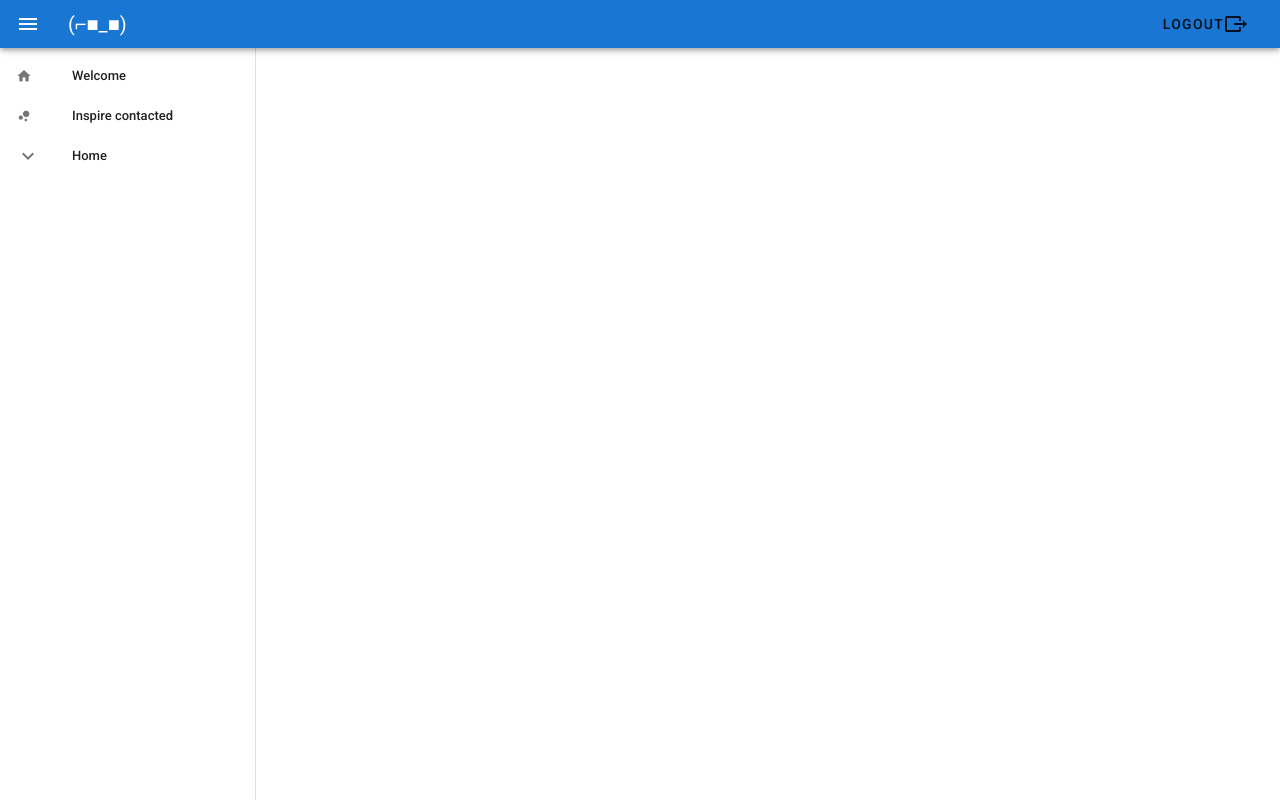
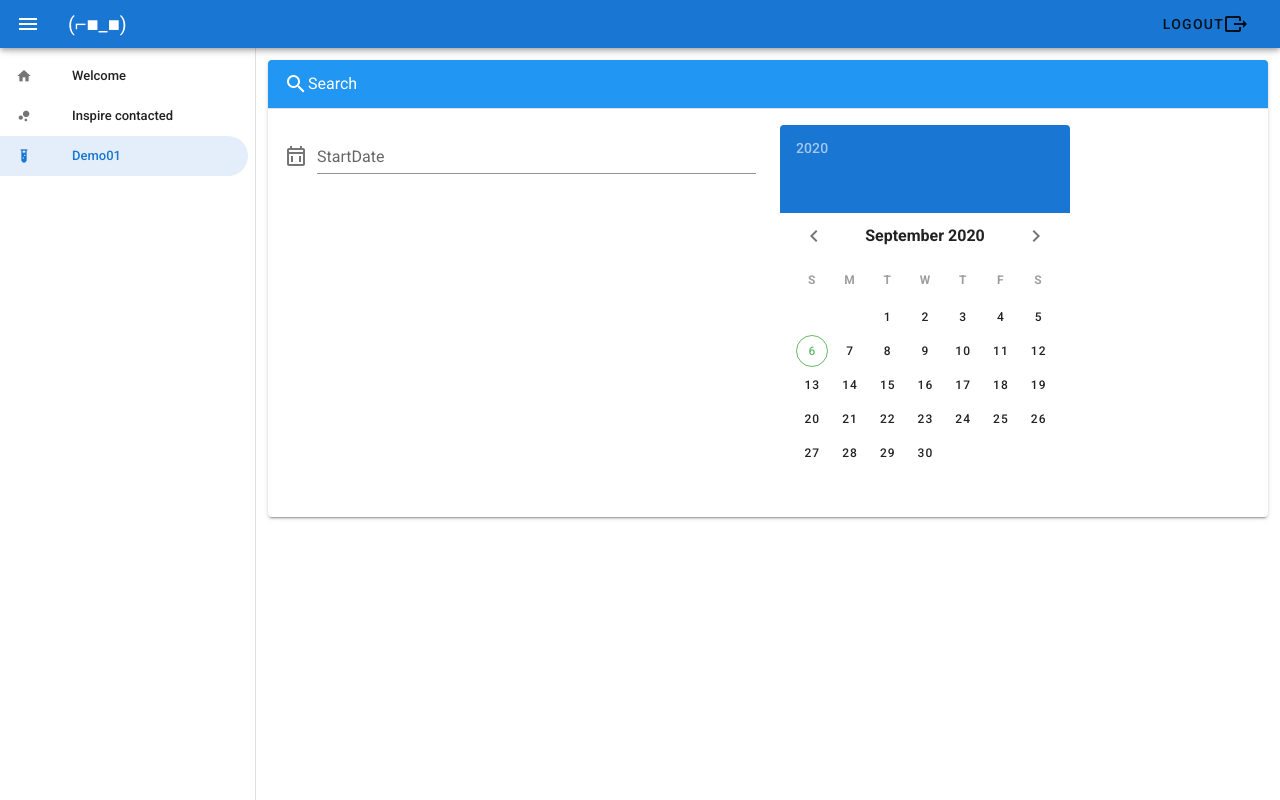
Before and after one commit to Jutipong/nuxt-es, a Nuxt app: page /demo01 in a window 1280 px wide. Built offline with nearby package versions, Linux system fonts and the light colour scheme.

Commit message:
Update Code

```diff
--- a/layouts/app-bar.vue
+++ b/layouts/app-bar.vue
@@ -1,14 +1,6 @@
 <template>
-  <v-container grid-list-xl>
-    <v-app-bar
-      :clipped-left="$vuetify.breakpoint.lgAndUp"
-      app
-      color="primary"
-      fixed
-      small
-      dark
-      dense
-    >
+  <!-- <v-container grid-list-xl> -->
+  <v-app-bar :clipped-left="$vuetify.breakpoint.lgAndUp" app color="primary" fixed small dark dense>
     <v-app-bar-nav-icon @click.stop="drawer = !drawer"></v-app-bar-nav-icon>
     <v-toolbar-title style="width: 300px" class="ml-0 pl-4">
       <!-- <span class="hidden-sm-and-down">(⌐■_■)</span> -->
@@ -20,7 +12,7 @@
       <v-icon>mdi-export</v-icon>
     </v-btn>
   </v-app-bar>
-  </v-container>
+  <!-- </v-container> -->
 </template>
 
 <script>
--- a/layouts/default.vue
+++ b/layouts/default.vue
@@ -54,8 +54,8 @@
     <AppBar v-model="drawer"></AppBar>
     <!-- Contect -->
     <v-main>
-      <v-container class="fill-height" fluid>
-        <v-row align="center" justify="center">
+      <v-container fluid>
+        <v-row>
           <nuxt />
           <ScrollTop></ScrollTop>
         </v-row>
@@ -83,13 +83,14 @@ export default {
       // { heading: 'Labels' },
       { icon: 'mdi-home', text: 'Welcome', to: '/' },
       { icon: 'mdi-chart-bubble', text: 'Inspire contacted', to: '/inspire' },
-      {
-        icon: 'mdi-home',
-        'icon-alt': 'mdi-chevron-down',
-        text: 'Home',
-        model: false,
-        children: [{ icon: 'mdi-plus', text: 'Create Home', to: '/' }],
-      },
+      { icon: 'mdi-test-tube', text: 'Demo01', to: '/demo01' },
+      // {
+      //   icon: 'mdi-home',
+      //   'icon-alt': 'mdi-chevron-down',
+      //   text: 'Home',
+      //   model: false,
+      //   children: [{ icon: 'mdi-plus', text: 'Create Home', to: '/' }],
+      // },
       // {
       //   icon: 'mdi-chevron-up',
       //   'icon-alt': 'mdi-chevron-down',
--- /dev/null
+++ b/pages/demo01.vue
@@ -0,0 +1,85 @@
+<template>
+  <v-container grid-list-xl>
+    <v-card elevation="2">
+      <v-toolbar color="info" flat dense dark>
+        <v-icon>mdi-magnify</v-icon>Search
+      </v-toolbar>
+      <v-divider></v-divider>
+      <v-card-text>
+        <v-row>
+          <v-col cols="12" lg="6">
+            <v-menu
+              ref="isStartDate"
+              v-model="isStartDate"
+              :close-on-content-click="false"
+              transition="scale-transition"
+              offset-y
+              max-width="290px"
+              min-width="290px"
+            >
+              <template v-slot:activator="{ on, attrs }">
+                <v-text-field
+                  clearable
+                  readonly
+                  v-model="startDate"
+                  label="StartDate"
+                  prepend-icon="mdi-calendar-weekend-outline"
+                  v-bind="attrs"
+                  v-on="on"
+                ></v-text-field>
+              </template>
+              <v-date-picker locale="th" v-model="startDate" no-title @input="isStartDate=false"></v-date-picker>
+            </v-menu>
+          </v-col>
+
+          <v-col cols="12" lg="6">
+            <v-date-picker v-model="endDate" color="green lighten-1" header-color="primary"></v-date-picker>
+          </v-col>
+        </v-row>
+      </v-card-text>
+    </v-card>
+  </v-container>
+</template>
+
+<script>
+export default {
+  data: (vm) => ({
+    startDate: null,
+    endDate: null,
+    date: null, //new Date().toISOString().substr(0, 10),
+    dateFormatted: null, //vm.formatDate(new Date().toISOString().substr(0, 10)),
+    isStartDate: false,
+    isEndtDate: false,
+  }),
+
+  computed: {
+    computedDateFormatted() {
+      return this.formatDate(this.date);
+    },
+  },
+
+  watch: {
+    date(val) {
+      this.dateFormatted = this.formatDate(this.date);
+    },
+  },
+
+  methods: {
+    formatDate(date) {
+      if (!date) return null;
+
+      const [year, month, day] = date.split('-');
+      return `${month}/${day}/${year}`;
+    },
+    parseDate(date) {
+      if (!date) return null;
+
+      const [month, day, year] = date.split('/');
+      return `${year}-${month.padStart(2, '0')}-${day.padStart(2, '0')}`;
+    },
+  },
+};
+</script>
+
+<style>
+</style>
```
Lines whose indentation alone changed are shown as unchanged.
